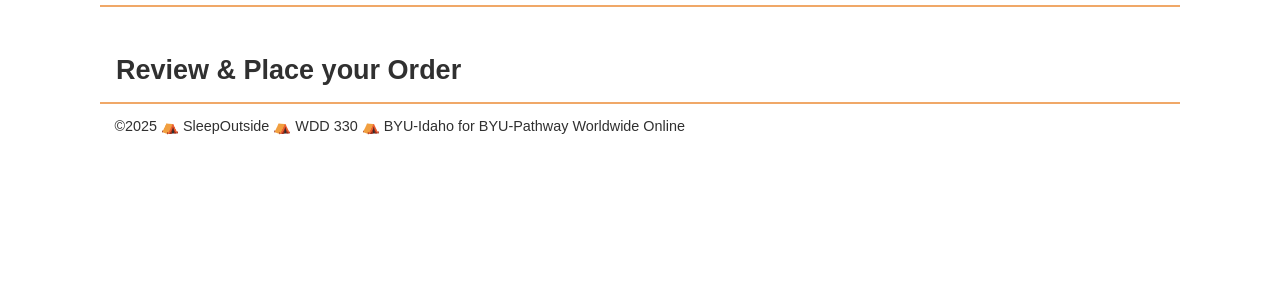
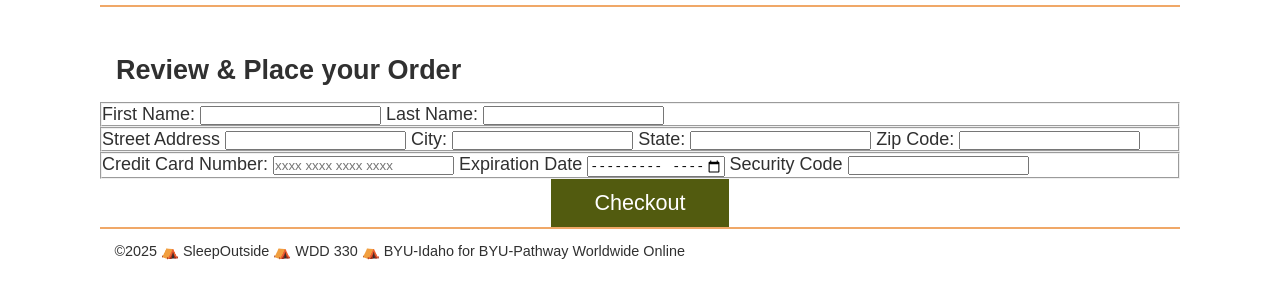
Before and after one commit to lishdiane/wdd330-sleepoutside, a website: page src/checkout/index.html in a window 1280 px wide. Shown: the part 71-370 px from the top of the page. Drawn offline with Linux system fonts and the light colour scheme; files that its build step writes are made by us from their sources; files whose address does not match are found by name.

Commit message:
team activty

```diff
--- a/src/checkout/index.html
+++ b/src/checkout/index.html
@@ -8,7 +8,7 @@
 
     <title>Sleep Outside | Checkout</title>
     <script src="../js/checkout.js" type="module"></script>
-    <link rel="stylesheet" href="css/style.css" />
+    <link rel="stylesheet" href="/css/style.css" />
   </head>
 
   <body>
@@ -18,6 +18,41 @@
       <section class="products">
         <h2>Review & Place your Order</h2>
       </section>
+      <div class="summary">
+        <div class="subtotal"></div>
+        <div class="tax"></div>
+        <div class="shipestimate"></div>
+        <div class="total"></div>
+      </div>
+      <form>
+        <fieldset>
+          <label for="fname">First Name:</label>
+          <input id="fname" type="text" name="fname" required>
+          <label for="lname">Last Name:</label>
+          <input id="lname" type="text" name="lname" required>
+      </fieldset>
+      <fieldset>
+          <label for="strAddress">Street Address</label>
+          <input id="strAddress" type="text" name="strAddress" required>
+          <label for="city">City:</label>
+          <input id="city" type="text" name="city" required>
+          <label for="state">State:</label>
+          <input id="state" type="text" name="state" required>
+          <label for="zip">Zip Code:</label>
+          <input id="zip" type="text" name="zip" required>
+      </fieldset>
+      <fieldset>
+          <label for="ccn">Credit Card Number:</label>
+          <input id="ccn" type="tel" inputmode="numeric" pattern="[0-9\s]{13,19}"
+          autocomplete="cc-number" maxlength="19"
+          placeholder="xxxx xxxx xxxx xxxx" required>
+          <label for="expdate">Expiration Date</label>
+          <input id="expdate" type="month" name="expdate" min="2025-01" max="2050-09" required>
+          <label for="scode">Security Code</label>
+          <input id="scode" type="text" name="scode" pattern="\d{3}" required>
+      </fieldset>
+      <button type="submit">Checkout</button>
+      </form>
     </main>
 
     <footer id="footer"></footer>
```
Also changed, not shown: src/cart/index.html (+1 -0 lines), src/js/CheckoutProcess.mjs (added, +31 -0 lines).
